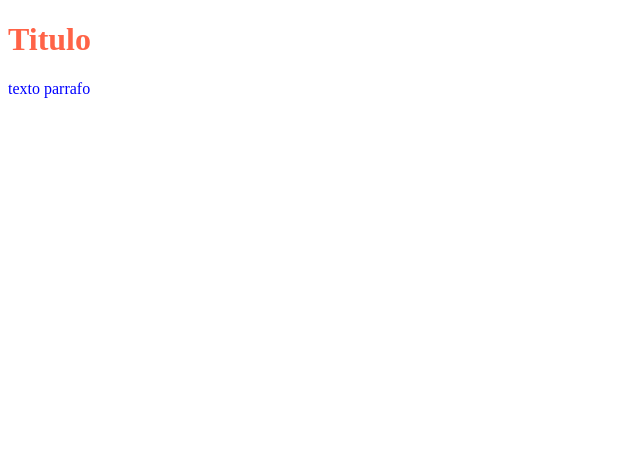
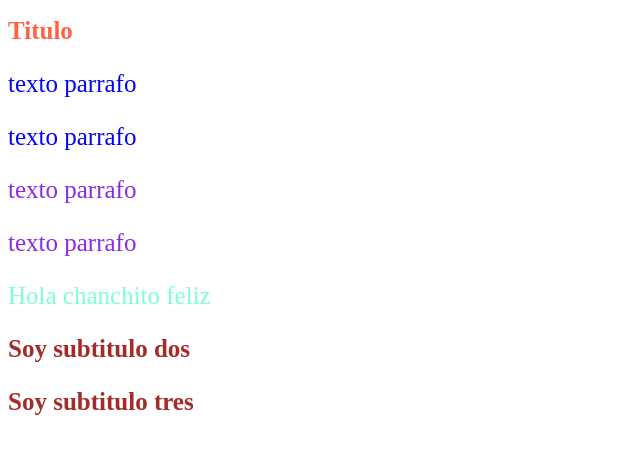
Before and after one commit to leoroschi/Primer-Proyecto-HTML-y-CSS, a plain HTML site: page CSS (hola mundo)/index.html in a window 1280 px wide. Shown: the whole page, without its empty margins (0-640 px from the left). Drawn offline with Linux system fonts and the light colour scheme.

Commit message:
descansito

```diff
--- a/CSS (hola mundo)/index.html
+++ b/CSS (hola mundo)/index.html
@@ -21,5 +21,14 @@
 <body>
     <h1 id="titulo">Titulo</h1>
     <p class="texto">texto parrafo</p>
+    <p class="texto">texto parrafo</p>
+    <p class="texto especial">texto parrafo</p>
+    <p class="especial">texto parrafo</p>
+    <div>
+        <p>Hola chanchito feliz
+            <h2>Soy subtitulo dos</h2>
+            <h3>Soy subtitulo tres</h3>
+        </p>
+    </div>
 </body>
 </html>
--- a/CSS (hola mundo)/style.css
+++ b/CSS (hola mundo)/style.css
@@ -2,12 +2,62 @@ body {
     color: tomato;
 }
 
-/*Podria poner h1 para todos los h1 o titulo para el que tiene ese ID*/
+/*Podria poner h1 para todos los h1 o #titulo para el que tiene ese id: (identificador)*/
 #titulo {
     color: tomato;
 }
 
-/*lo mismo con p o su clase*/
-.texto {
+/*Lo mismo con <p> o su clase*/
+.texto { /*.texto se aplica a todas las classes "texto" (class="texto") independientemente de su etiqueta*/
     color:blue
 }
+
+p.especial { /*Encambio p.especial se aplica a todas las etiquetas de <p> que contengan la clase "especial"*/
+    color:blueviolet
+}
+/*El orden de la ejecucion del código IMPORTA
+Notar como la etiqueta de <p> que contiene la clase especial y la clase texto queda con el color de la clase especial
+debido a que el selector p.especial está despues del selector .texto
+*/
+
+div p { /*Se aplica a todas las etiquetas de <p> que estén dentro de un <div> o SUBETIQUETAS de <div>*/
+    color:aquamarine
+}
+
+div h2, h3, h4, h5, h6 { /*Se aplica a todas las etiquetas de <h2>...<h5> que estén dentro de un <div> o SUBETIQUETAS de <div>*/
+    color:brown
+}
+
+* { /*Se aplica a todos los elementos del documento html
+    es un selector universal, pero el selector particular tiene prioridad
+    */
+    font-size: 25px;
+    color: black;
+}
+
+/*  Colores (class="color")
+    .color {
+    1 - por selección (sujerencia de vs code)
+    2 - por hexadecimal (0,1... -e, f) con 6 o 3 caracteres
+        color: #ff150e
+        2.1 #000 (negro) #f00 (rojo) #0f0 (verde) #00f (azul) #fff (blanco)
+        2.2 #000000 (negro) #ffffff (blanc) #ff0000 (rojo) etc..
+    3 - RGB (similar a hexadecimal pero de 0 a 255)
+        color: rgb (255, 15, 160)
+    }
+*/
+
+/*
+    border: agrega un borde a los elementos html
+    ctrl + espacio da opciones de color (o despliega menú de sujerencias en general)
+*/
+
+/* Estilos de linea (class="color")
+    .color  {
+    border: 4px black solid;
+
+    2D dotted, dashed solid double
+    "3D" groove ridge inset outset
+    - none hidden
+    }
+*/
```
